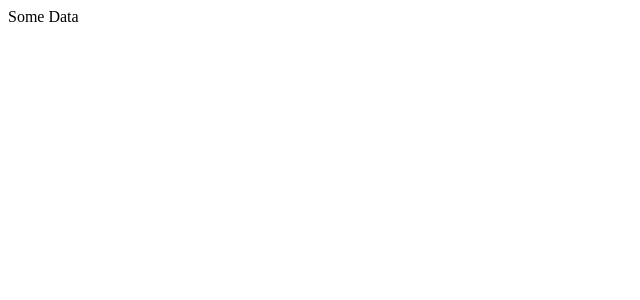
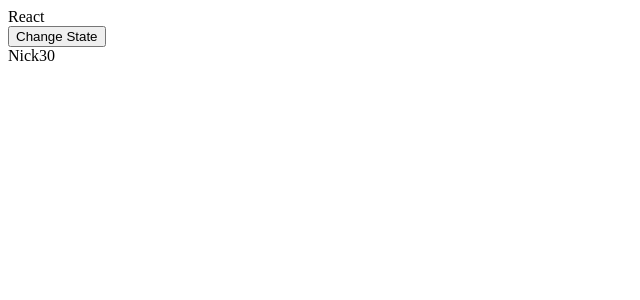
Before and after one commit to nmoore14/react_udemy, a React (Create React App) app in the folder app1/app1/: page / in a window 1280 px wide. Shown: the top 300 px of the page, without its empty margins (0-640 px from the left). Built offline with nearby package versions, Linux system fonts and the light colour scheme.

Commit message:
working through state management

```diff
--- a/app1/app1/src/App.js
+++ b/app1/app1/src/App.js
@@ -1,15 +1,16 @@
 import React, { Component } from 'react';
+import Component1 from './functional/component1';
+import Container1 from './containers/container1';
+
 import './App.css';
 
 class App extends Component {
   render() {
-    const var1 = {
-      key1: 'Some Data'
-    }
-
     return (
       <div className="App">
-        {var1.key1}
+        React
+        <Container1 nickname="nuggz" />
+        <Component1 name="Nick" age="30"/>
       </div>
     )
   }
--- /dev/null
+++ b/app1/app1/src/containers/container1.js
@@ -0,0 +1,28 @@
+import React, { Component } from 'react';
+
+class Contianer1 extends Component {
+	constructor(props) {
+		super(props)
+		this.state = {
+			stateprop1: "Our Initial State",
+			stateProp2: 5
+		}
+	}
+
+	// correct
+	changeState = () => (
+		this.setState((prevState, props) => ({
+			stateprop2: prevState.stateProp2 + 1 })
+	))
+
+	render() {
+		return (
+			<div>
+				<button onClick={() => this.changeState()}>Change State</button>
+				{this.state.stateprop2}
+			</div>
+		)
+	}
+}
+
+export default Contianer1;
--- /dev/null
+++ b/app1/app1/src/functional/component1.js
@@ -0,0 +1,10 @@
+import React from 'react';
+
+const component1 = props => (
+	<div>
+		{props.name}
+		{props.age}
+	</div>
+)
+
+export default component1;
```
Also changed, not shown: app1/app1/src/styles.js (deleted, +0 -7 lines).
